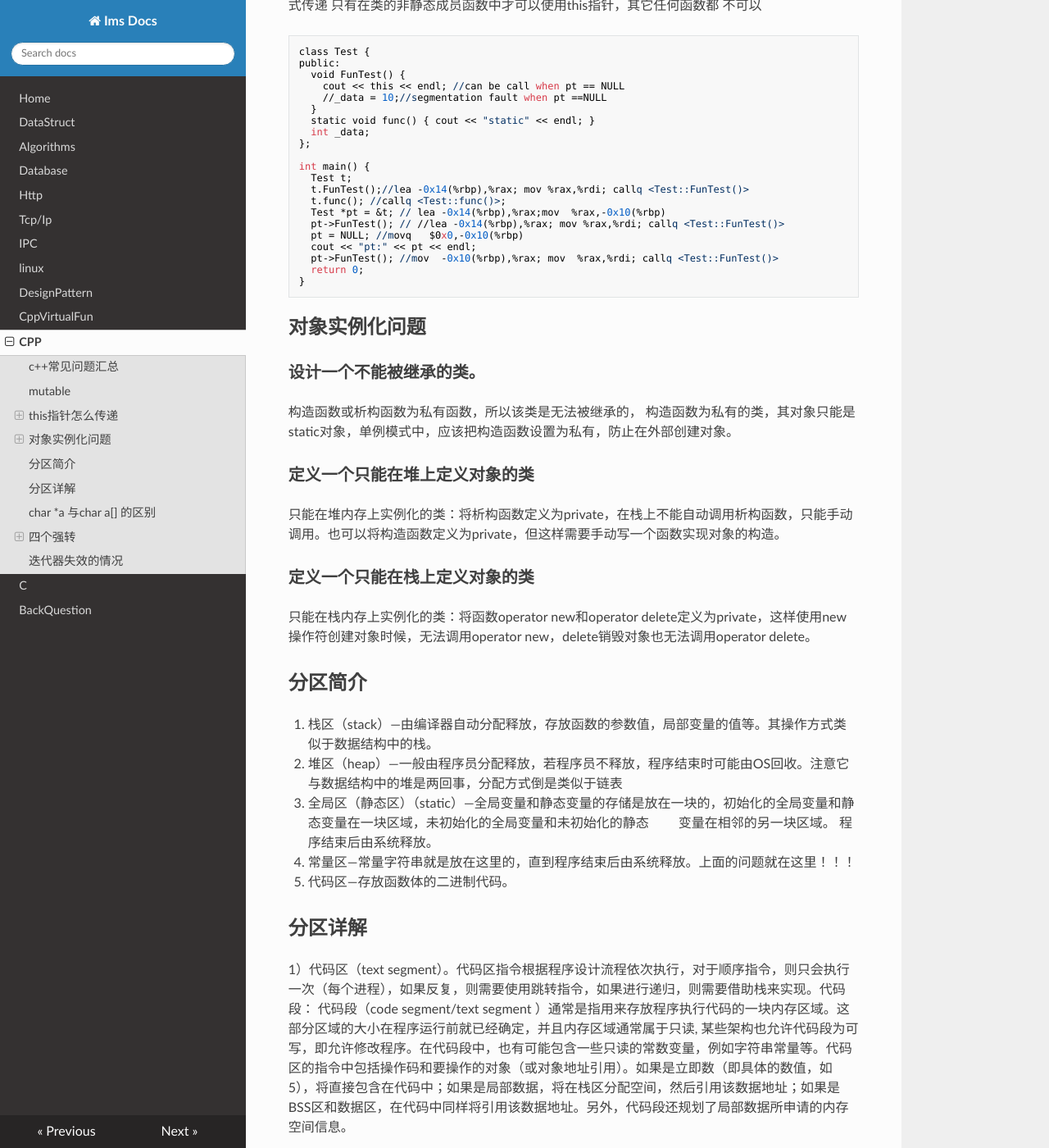
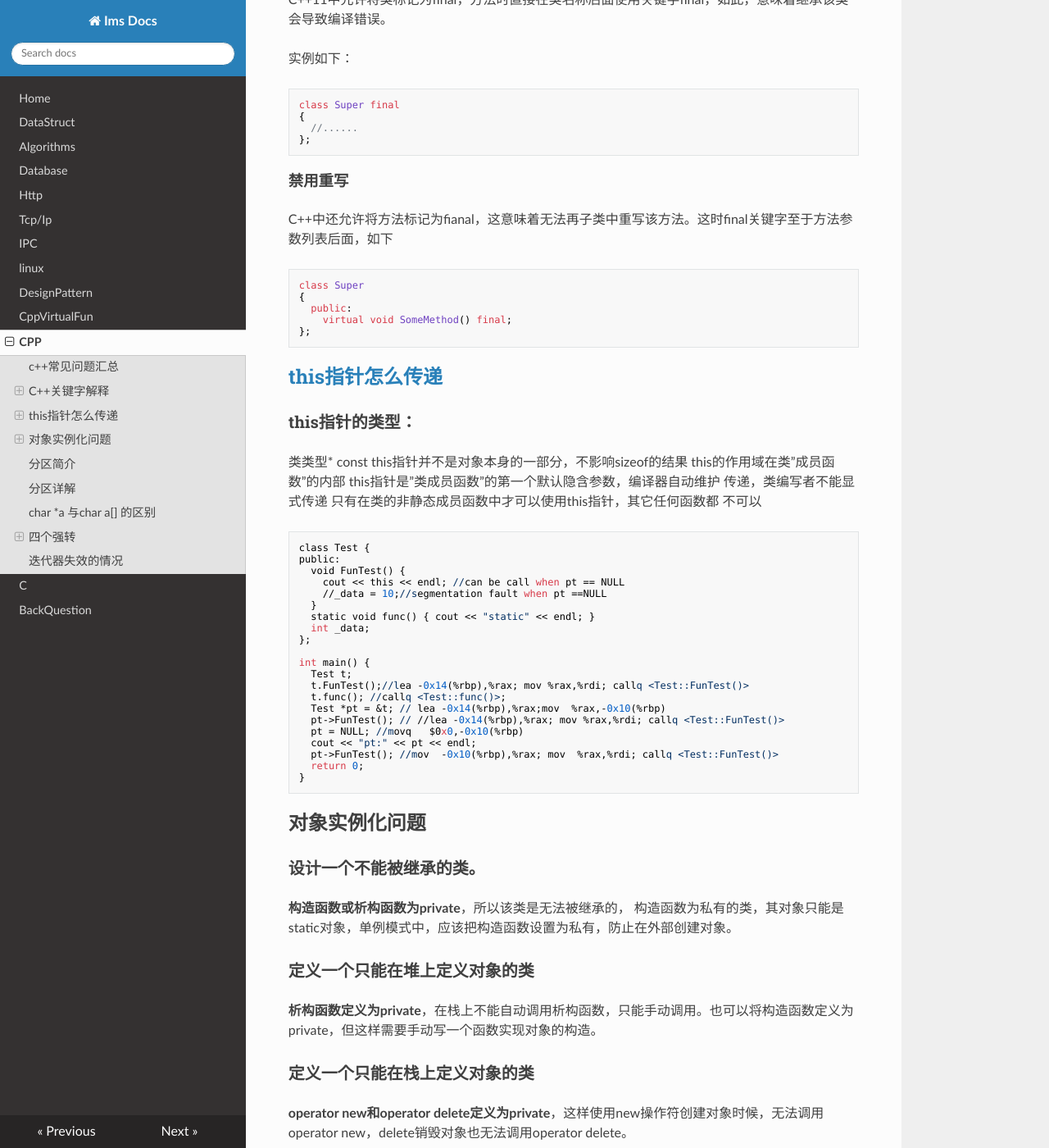
Before and after one commit to ims0/mkdocs, an MkDocs documentation site: the page built from docs/cpp.md, in a window 1280 px wide and 1400 px high, scrolled down 547 px. Shown: the whole window at 82% size. Built offline with MkDocs 1.6.1, drawn with Linux system fonts in a browser that asks for light colours; nearby versions of some CDN libraries; some of the changed text lies outside the part shown.

Commit message:
增加迭代器失效情况分类

````diff
--- a/docs/cpp.md
+++ b/docs/cpp.md
@@ -2,12 +2,36 @@
 
 ## [c++常见问题汇总](https://www.cnblogs.com/inception6-lxc/p/8686156.html)
 
-##  mutable
+## C++关键字解释
+###  mutable
 
 mutable的中文意思是“可变的，易变的”，跟constant（既C++中的const）是反义词。
 
 在C++中，mutable也是为了突破const的限制而设置的。被mutable修饰的变量，将永远处于可变的状态，即使在一个const函数中。
 　　我们知道，如果类的成员函数不会改变对象的状态，那么这个成员函数一般会声明成const的。但是，有些时候，我们需要在const的函数里面修改一些跟类状态无关的数据成员，那么这个数据成员就应该被mutalbe来修饰。
+
+### final
+#### 禁用继承
+C++11中允许将类标记为final，方法时直接在类名称后面使用关键字final，如此，意味着继承该类会导致编译错误。
+
+实例如下：
+```
+class Super final
+{
+  //......
+};
+```
+#### 禁用重写
+
+C++中还允许将方法标记为fianal，这意味着无法再子类中重写该方法。这时final关键字至于方法参数列表后面，如下
+```
+class Super
+{
+  public:
+    virtual void SomeMethod() final;
+};
+```
+
 
 ## [this指针怎么传递](https://blog.csdn.net/xuruhua/article/details/80656580)
 ### this指针的类型：
@@ -40,14 +64,14 @@
 ## 对象实例化问题
 
 ### 设计一个不能被继承的类。
-构造函数或析构函数为私有函数，所以该类是无法被继承的，
+**构造函数或析构函数为private**，所以该类是无法被继承的，
 构造函数为私有的类，其对象只能是static对象，单例模式中，应该把构造函数设置为私有，防止在外部创建对象。
 
 ### 定义一个只能在堆上定义对象的类
-只能在堆内存上实例化的类：将析构函数定义为private，在栈上不能自动调用析构函数，只能手动调用。也可以将构造函数定义为private，但这样需要手动写一个函数实现对象的构造。
+**析构函数定义为private**，在栈上不能自动调用析构函数，只能手动调用。也可以将构造函数定义为private，但这样需要手动写一个函数实现对象的构造。
 
 ### 定义一个只能在栈上定义对象的类
-只能在栈内存上实例化的类：将函数operator new和operator delete定义为private，这样使用new操作符创建对象时候，无法调用operator new，delete销毁对象也无法调用operator delete。
+**operator new和operator delete定义为private**，这样使用new操作符创建对象时候，无法调用operator new，delete销毁对象也无法调用operator delete。
 
 ## 分区简介
 1. 栈区（stack）—由编译器自动分配释放，存放函数的参数值，局部变量的值等。其操作方式类似于数据结构中的栈。
@@ -127,4 +151,14 @@
 4. 在类的转换时，在类层次间进行上行转换（子类指针指向父类指针）时，dynamic_cast 和 static_cast 的效果是一样的。在进行下行转换（父类指针转化为子类指针）时，dynamic_cast 具有类型检查的功能，比 static_cast 更安全。 向下转换的成功与否还与将要转换的类型有关，即要转换的指针指向的对象的实际类型与转换以后的对象类型一定要相同，否则转换失败。在C++中，编译期的类型转换有可能会在运行时出现错误，特别是涉及到类对象的指针或引用操作时，更容易产生错误。Dynamic_cast操作符则可以在运行期对可能产生问题的类型转换进行测试。
 5. 使用 dynamic_cast 进行转换的，基类中一定要有虚函数，否则编译不通过（类中存在虚函数，就说明它有想要让基类指针或引用指向派生类对象的情况，此时转换才有意义）。这是由于运行时类型检查需要运行时类型信息，而这个信息存储在类的虚函数表中，只有定义了虚函数的类才有虚函数表（C++中的虚函数基本原理这篇文章写得不错，https://blog.csdn.net/xiejingfa/article/details/50454819）。
 
-## 迭代器失效的情况
+## [迭代器失效的情况](https://www.cnblogs.com/fnlingnzb-learner/p/9300073.html)
+
+迭代器失效分三种情况考虑，也是分三种数据结构考虑，分别为数组型，链表型，树型数据结构。
+
+**数组型数据结构**：该数据结构的元素是分配在连续的内存中，insert和erase操作，都会使得删除点和插入点之后的元素挪位置，所以，插入点和删除掉之后的迭代器全部失效，也就是说insert(*iter)(或erase(*iter))，然后在iter++，是没有意义的。解决方法：erase(*iter)的返回值是下一个有效迭代器的值。 iter =cont.erase(iter);
+
+**链表型数据结构**：对于list型的数据结构，使用了不连续分配的内存，删除运算使指向删除位置的迭代器失效，但是不会失效其他迭代器.解决办法两种，erase(*iter)会返回下一个有效迭代器的值，或者erase(iter++).
+
+**树形数据结构**： 使用红黑树来存储数据，插入不会使得任何迭代器失效；删除运算使指向删除位置的迭代器失效，但是不会失效其他迭代器.erase迭代器只是被删元素的迭代器失效，但是返回值为void，所以要采用erase(iter++)的方式删除迭代器。
+
+注意：经过erase(iter)之后的迭代器完全失效，该迭代器iter不能参与任何运算，包括iter++,*iter
````
